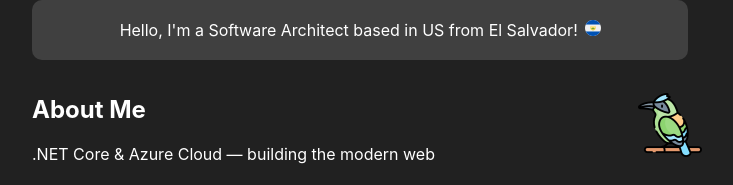
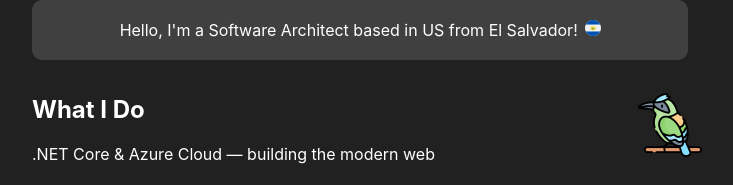
Before and after one commit to landaverde15/portfolio_site, a React (Create React App) app: page / in a window 1280 px wide. Shown: the part 334-519 px from the top of the page, without its empty margins (273-1006 px from the left). Built offline with nearby package versions, Linux system fonts and the light colour scheme.

Commit message:
ui changes

```diff
--- a/package.json
+++ b/package.json
@@ -32,6 +32,7 @@
   },
   "scripts": {
     "start": "react-scripts start",
+    "deploy": "gh-pages -d build",
     "build": "react-scripts build",
     "test": "react-scripts test",
     "eject": "react-scripts eject"
@@ -56,5 +57,8 @@
   },
   "description": "personal site",
   "main": "index.tsx",
-  "license": "MIT"
+  "license": "MIT",
+  "devDependencies": {
+    "gh-pages": "^6.3.0"
+  }
 }
--- a/src/Pages/Landing.tsx
+++ b/src/Pages/Landing.tsx
@@ -6,7 +6,6 @@ import es from '../Images/el-salvador.png';
 import torogoz from '../Images/torogoz.png';
 import ig from '../Images/instagram.png';
 import dl from '../Images/download.png';
-import gh from '../Images/githubgreen.png';
 import li from '../Images/linkedin.png';
 import resume from '../Images/ErikResume.pdf';
 import { HashLoader } from 'react-spinners';
@@ -40,7 +39,7 @@ function Landing() {
                 </div>
                 <div className="flexItem landingFlexItem2">
                     <div className="nameDescDiv1">
-                        <h2>About Me</h2>
+                        <h2>What I Do</h2>
                         <p>.NET Core & Azure Cloud — building the modern web</p>
                     </div>
                     <div>
--- a/src/ReusableComponents/Header.tsx
+++ b/src/ReusableComponents/Header.tsx
@@ -1,6 +1,5 @@
 import React, { useState } from 'react';
 import headerLogo from '../Images/judo.png';
-import github from '../Images/github.png';
 import menu from '../Images/menu.png';
 import exit from '../Images/exit.png';
 
```
Also changed, not shown: 2 other files (tests, documents, lock files or other folders).
